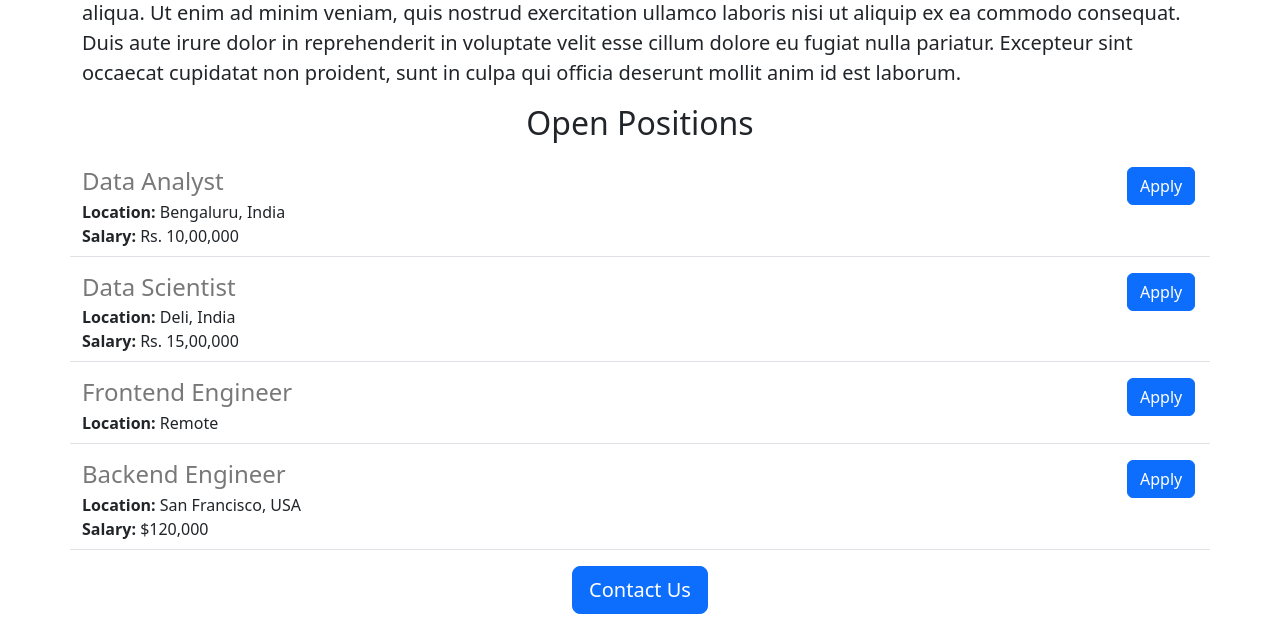
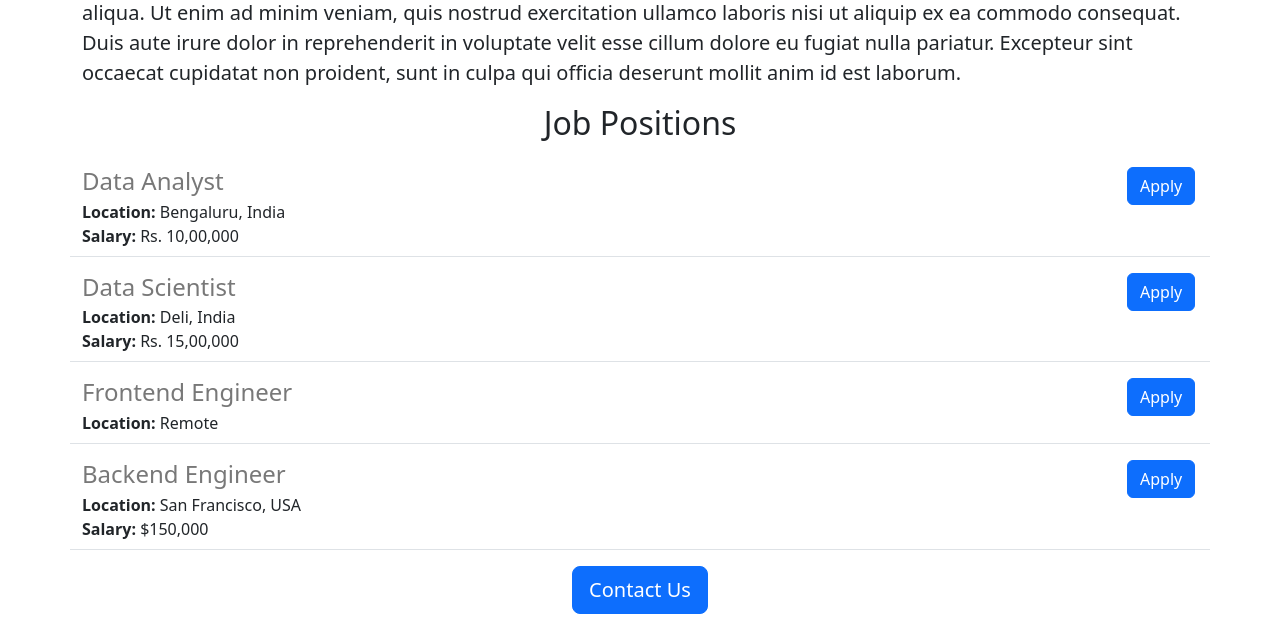
Before and after one commit to SulmanAwan/jovian-careers-website, a Flask app: page / in a window 1280 px wide. Shown: the part 518-1142 px from the top of the page. Run offline with Flask 3, Linux system fonts and the light colour scheme.

Commit message:
made some changes

```diff
--- a/app.py
+++ b/app.py
@@ -25,7 +25,7 @@ JOBS = [
     'id': 4,
     'title': 'Backend Engineer',
     'location': 'San Francisco, USA',
-    'salary': '$120,000'
+    'salary': '$150,000'
   }
 ]
 
--- a/templates/home.html
+++ b/templates/home.html
@@ -25,7 +25,7 @@
         Lorem ipsum dolor sit amet, consectetur adipiscing elit, sed do eiusmod tempor incididunt ut labore et dolore magna aliqua. Ut enim ad minim veniam, quis nostrud exercitation ullamco laboris nisi ut aliquip ex ea commodo consequat. Duis aute irure dolor in reprehenderit in voluptate velit esse cillum dolore eu fugiat nulla pariatur. Excepteur sint occaecat cupidatat non proident, sunt in culpa qui officia deserunt mollit anim id est laborum.
       </p>
 
-      <h2 class="text-center mt-2 mb-4">Open Positions</h2>
+      <h2 class="text-center mt-2 mb-4">Job Positions</h2>
       <div>
         {% for job in jobs %}
           {% include 'jobitem.html' %}
```
